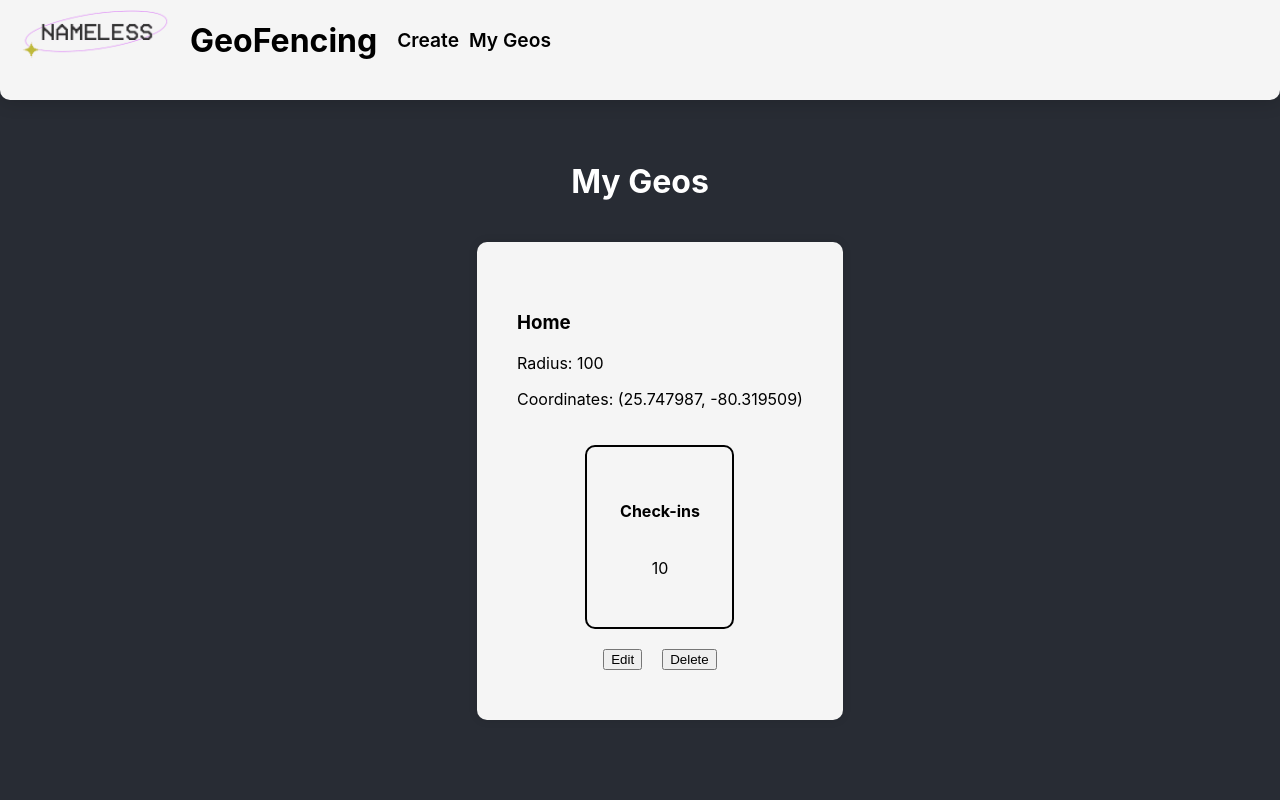
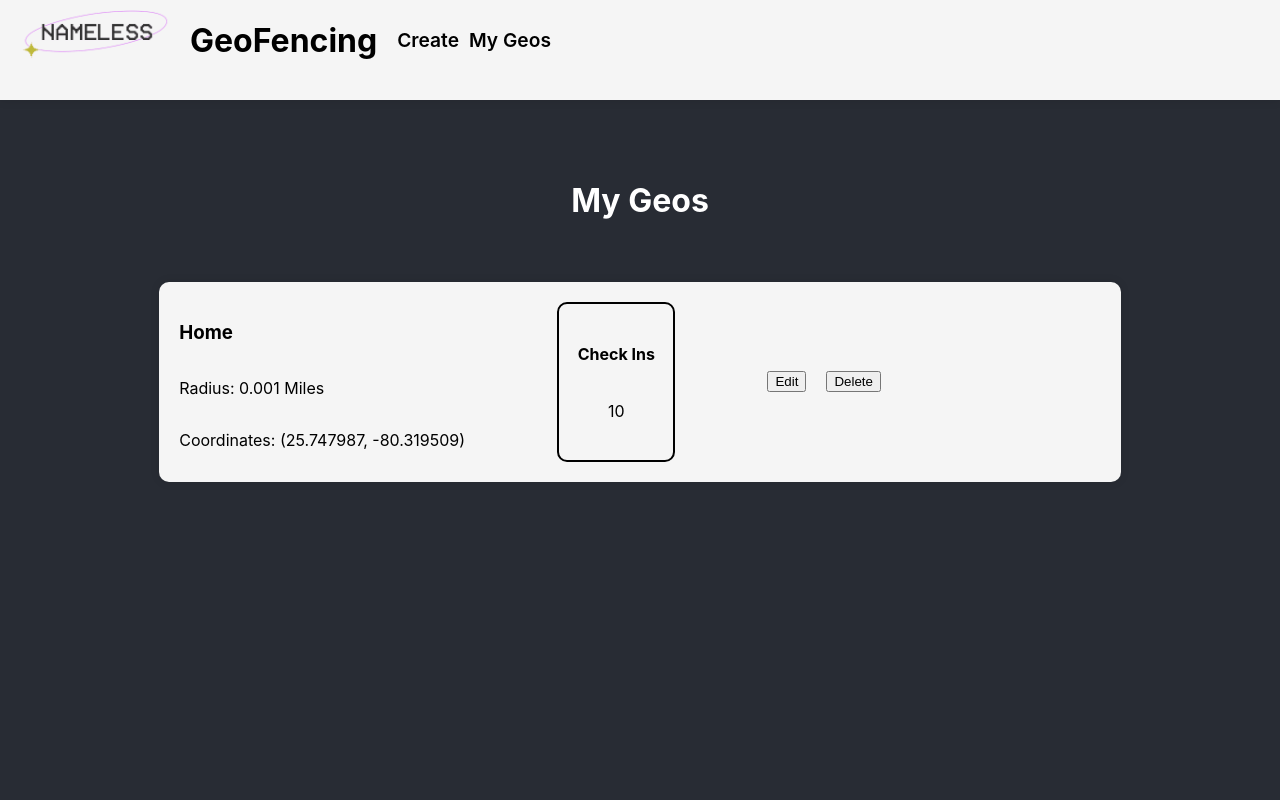
Before and after one commit to austinhatch/on-chain-geo, a React (Create React App) app in the folder app/: page /my-geos in a window 1280 px wide. Shown: the top 800 px of the page. Built offline with nearby package versions, Linux system fonts and the light colour scheme.

Commit message:
major ui updates

```diff
--- a/app/src/app.module.scss
+++ b/app/src/app.module.scss
@@ -6,10 +6,10 @@
   height: 100vh;
   width: 100vw;
   background-color: #282c34;
-  overflow-y: visible;
+  overflow-y: scroll;
   color: white;
   padding-bottom: 200px;
-  overflow-x: hidden;
+  padding-top: 20vh;
 }
 
 .header {
--- a/app/src/components/geoCard/geoCard.jsx
+++ b/app/src/components/geoCard/geoCard.jsx
@@ -6,18 +6,17 @@ import MapPicker from "../mapPicker/mapPicker";
 const GeoCard = ({ geo }) => {
   const [editMode, setEditMode] = useState(false);
 
-    const [selectedCoordinates, setSelectedCoordinates] = useState(null);
+  const [selectedCoordinates, setSelectedCoordinates] = useState(
+    geo.lat && geo.long
+      ? {
+          lat: geo.lat,
+          lng: geo.long,
+        }
+      : null
+  );
   const [selectedRadius, setSelectedRadius] = useState(geo.radius || null);
 
-    useEffect(() => {
-        setSelectedCoordinates({
-            lat: geo.lat,
-            lng: geo.long,
-        });
-    }, [geo]);
-
   const handleCoordinateSelect = (coordinates) => {
-        console.log(coordinates)
     setSelectedCoordinates(coordinates);
   };
 
@@ -27,37 +26,46 @@ const GeoCard = ({ geo }) => {
 
   const handleEditClick = () => {
     setEditMode(!editMode);
-    }
+  };
 
   return (
     <>
       {geo && (
         <div className={styles.parentContainer}>
           <div className={styles.geoContainer}>
+            <div className={styles.geoInfoContainer}>
               <h3>{geo.name}</h3>
-                        {
-                            geo.startDate && (
-                                <p>{geo.startDate} - {geo.endDate}</p>
-                            )
-                        }
-                        <p>Radius: {geo.radius}</p>
-                        <p>Coordinates: ({geo.lat.toFixed(6)}, {geo.long.toFixed(6)})</p>
+              {geo.startDate && (
+                <p>
+                  {geo.startDate} - {geo.endDate}
+                </p>
+              )}
+              <p>Radius: {geo.radius} Miles</p>
+              <p>
+                Coordinates: ({geo.lat.toFixed(6)}, {geo.long.toFixed(6)})
+              </p>
             </div>
             <div className={styles.checkinsContainer}>
-                        <h4>Check-ins</h4>
+              <h4>Check Ins</h4>
               <p>{geo.checkins}</p>
             </div>
             <div className={styles.buttonContainer}>
-                        <button onClick={handleEditClick}>{!editMode ? 'Edit' : 'Cancel'}</button>
+              <button onClick={handleEditClick}>
+                {!editMode ? "Edit" : "Cancel"}
+              </button>
               <button>Delete</button>
             </div>
-                    {
-                        editMode && (
+          </div>
+          {editMode && (
             <div className={styles.editContainer}>
-                                <div className={styles.mapContainer}>
               <div className={styles.mapPicker}>
-                                        <MapPicker onCoordinateSelect={handleCoordinateSelect} coordinates={selectedCoordinates} radius={selectedRadius} />
+                <MapPicker
+                  onCoordinateSelect={handleCoordinateSelect}
+                  coordinates={selectedCoordinates}
+                  radius={selectedRadius}
+                />
               </div>
+              <div className={styles.geoSelectorForm}>
                 <GeoSelectorForm
                   coordinates={selectedCoordinates}
                   prefillData={geo}
@@ -66,13 +74,11 @@ const GeoCard = ({ geo }) => {
                 />
               </div>
             </div>
-                        )
-                    }
+          )}
         </div>
       )}
     </>
   );
-
-}
+};
 
 export default GeoCard;
--- a/app/src/components/geoCard/geoCard.module.scss
+++ b/app/src/components/geoCard/geoCard.module.scss
@@ -3,8 +3,8 @@
   flex-direction: column;
   align-items: center;
   justify-content: center;
-    width: 100%;
-    height: 100%;
+  width: 80%;
+  height: fit-content;
   background-color: #f5f5f5;
   color: black;
   padding: 20px;
@@ -17,24 +17,42 @@
   &:hover {
     box-shadow: 0 0 20px rgba(0, 0, 0, 0.2);
   }
+}
 
-    overflow-x: scroll;
-    overflow-y: scroll;
+.geoContainer {
+  display: flex;
+  flex-direction: row;
+  gap: 10%;
+  width: 100%;
+  height: 20vh;
+}
+
+.editContainer {
+  display: flex;
+  flex-direction: row;
+  gap: 20px;
+  align-items: center;
+  justify-content: center;
+  width: 100%;
+  //   overflow-y: scroll;
 }
 
 .checkinsContainer {
   display: flex;
   flex-direction: column;
   align-items: center;
-    justify-content: center;
   border: 2px solid black;
+  padding: 2%;
   border-radius: 10px;
-    padding: 10%;
+}
+
+.geoInfoContainer {
+  display: flex;
+  flex-direction: column;
 }
 
 .buttonContainer {
   display: flex;
-    width: 100%;
   align-items: center;
   justify-content: center;
   gap: 20px;
@@ -48,17 +66,20 @@
 
 .mapPicker {
   height: 100%;
-    width: 100%;
+  width: 40%;
   display: flex;
-    flex-direction: column;
   align-items: center;
   justify-content: center;
 }
 
 .formContainer {
   display: flex;
-    flex-direction: column;
+  flex-direction: row;
   align-items: center;
   justify-content: center;
   width: 100%;
 }
+
+.geoSelectorForm {
+  width: 40%;
+}
--- a/app/src/components/geoSelectorForm/geoSelectorForm.jsx
+++ b/app/src/components/geoSelectorForm/geoSelectorForm.jsx
@@ -1,16 +1,21 @@
 import React, { useState } from "react";
 import styles from "./geoSelectorForm.module.scss";
 
-const GeoSelectorForm = ({ coordinates, prefillData, setSelectedRadius, editMode }) => {
-  console.log(coordinates);
-  console.log(prefillData)
-  const [startDate, setStartDate] = useState(prefillData?.startDate || "");
-  const [endDate, setEndDate] = useState(prefillData?.endDate || "");
-  const [radius, setRadius] = useState(prefillData?.radius || "");
-  const [latitude, setLatitude] = useState("");
-  const [longitude, setLongitude] = useState("");
-  const [name, setName] = useState(prefillData?.name || "");
+const GeoSelectorForm = ({
+  coordinates,
+  prefillData,
+  setSelectedRadius,
+  editMode,
+}) => {
+  const [startDate, setStartDate] = useState(prefillData?.startDate || null);
+  const [endDate, setEndDate] = useState(prefillData?.endDate || null);
+  const [radius, setRadius] = useState(prefillData?.radius || null);
+  const [latitude, setLatitude] = useState(null);
+  const [longitude, setLongitude] = useState(null);
+  const [name, setName] = useState(prefillData?.name || null);
   const [unit, setUnit] = useState("miles");
+
+  const [error, setError] = useState("");
 
   const handleSubmit = (event) => {
     event.preventDefault();
@@ -23,10 +28,29 @@ const GeoSelectorForm = ({ coordinates, prefillData, setSelectedRadius, editMode
       longitude,
     });
     if (editMode) {
-      console.log("Edit Mode")
+      console.log("Edit Mode");
+    } else {
+      console.log("Create Mode");
     }
-    else {
-      console.log("Create Mode")
+  };
+
+  const handleStartDateChange = (e) => {
+    const newStartDate = e.target.value;
+    setStartDate(newStartDate);
+    if (newStartDate >= endDate) {
+      setError("End date must be greater than start date.");
+    } else {
+      setError("");
+    }
+  };
+
+  const handleEndDateChange = (e) => {
+    const newEndDate = e.target.value;
+    setEndDate(newEndDate);
+    if (newEndDate <= startDate) {
+      setError("End date must be greater than start date.");
+    } else {
+      setError("");
     }
   };
 
@@ -53,6 +77,7 @@ const GeoSelectorForm = ({ coordinates, prefillData, setSelectedRadius, editMode
                 value={coordinates.lat.toFixed(6)}
                 contentEditable="false"
                 onChange={(e) => setLatitude(e.target.value)}
+                required
               />
             </label>
             <label>
@@ -61,6 +86,7 @@ const GeoSelectorForm = ({ coordinates, prefillData, setSelectedRadius, editMode
                 value={coordinates.lng.toFixed(6)}
                 contentEditable="false"
                 onChange={(e) => setLongitude(e.target.value)}
+                required
               />
             </label>
           </div>
@@ -68,18 +94,18 @@ const GeoSelectorForm = ({ coordinates, prefillData, setSelectedRadius, editMode
         <label>
           Start Date:
           <input
-            type="date"
+            type="datetime-local"
             value={startDate}
-            onChange={(e) => setStartDate(e.target.value)}
+            onChange={handleStartDateChange}
             required
           />
         </label>
         <label>
           End Date:
           <input
-            type="date"
+            type="datetime-local"
             value={endDate}
-            onChange={(e) => setEndDate(e.target.value)}
+            onChange={handleEndDateChange}
             required
           />
         </label>
@@ -108,10 +134,12 @@ const GeoSelectorForm = ({ coordinates, prefillData, setSelectedRadius, editMode
             required
           />
         </label>
-        <button type="submit">Submit</button>
-
+        <button type="submit" disabled={!!error}>
+          Submit
+        </button>
+        <p className={styles.errorText}>{error}</p>
       </div>
-    </form >
+    </form>
   );
 };
 
--- a/app/src/components/geoSelectorForm/geoSelectorForm.module.scss
+++ b/app/src/components/geoSelectorForm/geoSelectorForm.module.scss
@@ -21,8 +21,6 @@
 
   overflow-x: scroll;
   overflow-y: visible;
-
-
 }
 
 .coordinatesContainer {
@@ -32,3 +30,8 @@
   justify-content: center;
   gap: 10px;
 }
+
+.errorText {
+  color: red;
+  font-size: 0.8rem;
+}
--- a/app/src/components/header/header.module.scss
+++ b/app/src/components/header/header.module.scss
@@ -9,22 +9,12 @@
   background-color: #f5f5f5;
   color: black;
   padding: 20px;
-  border-radius: 10px;
   box-shadow: 0 0 10px rgba(0, 0, 0, 0.1);
   gap: 20px;
   transition: all 0.3s ease;
 
   &:hover {
     box-shadow: 0 0 20px rgba(0, 0, 0, 0.2);
-  }
-
-  @media (max-width: 768px) {
-    width: 90%;
-  }
-
-  @media (max-width: 576px) {
-    width: 100%;
-    padding: 10px;
   }
 }
 
--- a/app/src/pages/createGeos/createGeos.module.scss
+++ b/app/src/pages/createGeos/createGeos.module.scss
@@ -5,14 +5,13 @@
   justify-content: center;
   height: 100%;
   width: 100%;
-    overflow-y: visible;
-    overflow-x: hidden;
 }
 
 .mapContainer {
   height: 50vh;
   width: 70vw;
   border-radius: 20px;
+  justify-self: center;
 }
 
 .mapPicker {
@@ -32,7 +31,6 @@
   width: 100%;
 }
 
-
 .headerContainer {
   display: flex;
   flex-direction: column;
--- a/app/src/pages/myGeos/myGeos.jsx
+++ b/app/src/pages/myGeos/myGeos.jsx
@@ -11,32 +11,35 @@ const MyGeos = () => {
       /**
        * TODO: Fetch owned geos from Aptos
        */
-            setOwnedGeos([{
+      setOwnedGeos([
+        {
           id: 1,
           name: "Home",
           description: "My House",
-                radius: 100,
+          radius: 0.001,
           lat: 25.7479868,
           long: -80.319509,
-                checkins: 10
-            }])
-        }
+          checkins: 10,
+        },
+      ]);
+    };
     getOwnedGeos();
   }, []);
-
 
   return (
     <div className={styles.parentContainer}>
       <div className={styles.headerContainer}>
         <h1>My Geos</h1>
       </div>
+      {ownedGeos && ownedGeos.length > 0 && (
         <div className={styles.geosContainer}>
           {ownedGeos.map((geo) => (
-                    <GeoCard key={geo.id} geo={geo} />
+            <GeoCard key={geo.id} geo={geo} className={styles.geoCard} />
           ))}
         </div>
+      )}
     </div>
   );
-}
+};
 
 export default MyGeos;
--- a/app/src/pages/myGeos/myGeos.module.scss
+++ b/app/src/pages/myGeos/myGeos.module.scss
@@ -1,10 +1,19 @@
 .parentContainer {
-    display: flex;
-    flex-direction: column;
-    align-items: center;
-    justify-content: center;
-    height: 100%;
-    width: 100%;
-    // overflow-y: scroll;
-    overflow-x: hidden;
+  display: flex;
+  flex-direction: column;
+
+  align-items: center;
+
+  height: 100%;
+  width: 100%;
 }
+
+.geosContainer {
+  display: flex;
+  flex-direction: column;
+  row-gap: 20px; /* Sets the gap between rows */
+  column-gap: 20px; /* Sets the gap between columns */
+  width: 90%;
+  padding: 20px;
+  align-items: center;
+}
```
Also changed, not shown: app/src/components/mapPicker/mapPicker.jsx (+11 -20 lines), app/src/pages/createGeos/createGeos.jsx (+10 -3 lines), app/src/components/mapPicker/mapPicker.module.scss (indentation only). Lines whose indentation alone changed are shown as unchanged.
